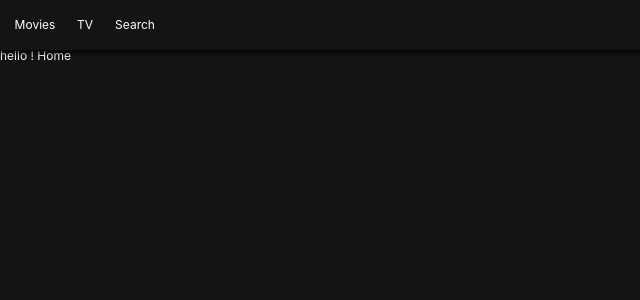
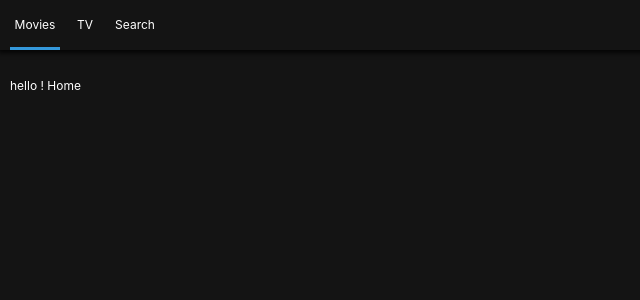
Before and after one commit to callmedevmomo/momoflix, a React (Create React App) app: page / in a window 1280 px wide. Shown: the top 300 px of the page, without its empty margins (0-640 px from the left). Built offline with nearby package versions, Linux system fonts and the light colour scheme.

Commit message:
Location Aware Header Part Two

```diff
--- a/src/Components/GlobalStyles.js
+++ b/src/Components/GlobalStyles.js
@@ -16,7 +16,8 @@
     font-size:12px;
     background-color:rgba(20,20,20,1);
     color:white;
-    padding-top:50px;
+    padding-top:80px;
+    padding-left:10px;
 }
 `;
 
--- a/src/Components/Header.js
+++ b/src/Components/Header.js
@@ -1,5 +1,5 @@
 import React from "react";
-import { Link } from "react-router-dom";
+import { Link, withRouter } from "react-router-dom";
 import styled from "styled-components";
 
 const Header = styled.header`
@@ -25,6 +25,9 @@
   width: 50px;
   height: 50px;
   text-align: center;
+  border-bottom: 3px solid
+    ${props => (props.current ? "#3498db" : "transparent")};
+  transition: border-bottom 0.5s ease-in-out;
 `;
 
 const SLink = styled(Link)`
@@ -34,18 +37,18 @@
   justify-content: center;
 `;
 
-export default () => (
+export default withRouter(({ location: { pathname } }) => (
   <Header>
     <List>
-      <Item>
+      <Item current={pathname === "/"}>
         <SLink to="/">Movies</SLink>
       </Item>
-      <Item>
+      <Item current={pathname === "/tv"}>
         <SLink to="/tv">TV</SLink>
       </Item>
-      <Item>
+      <Item current={pathname === "/search"}>
         <SLink to="/search">Search</SLink>
       </Item>
     </List>
   </Header>
-);
+));
```
